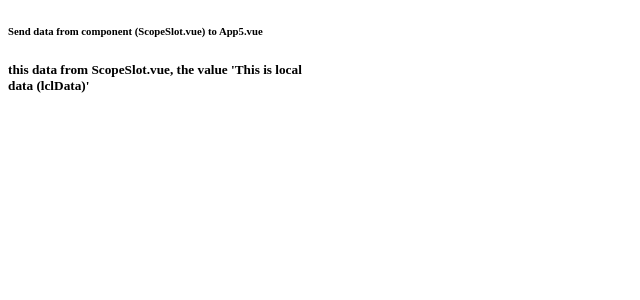
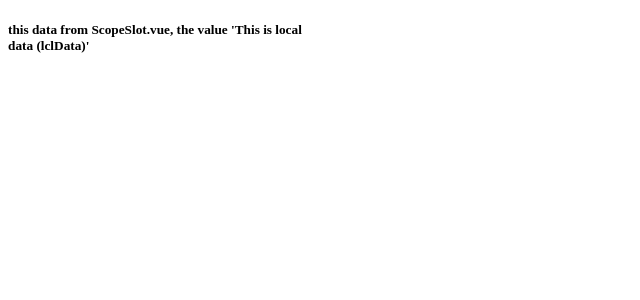
Before and after one commit to erymn/learn-vujs-w3s, a Vue app in the folder ScaleUp/firstsfc/: page / in a window 1280 px wide. Shown: the top 300 px of the page, without its empty margins (0-640 px from the left). Built offline with nearby package versions, Linux system fonts and the light colour scheme.

Commit message:
Send and Receive data v-slot scope slot

```diff
--- a/ScaleUp/firstsfc/src/App5.vue
+++ b/ScaleUp/firstsfc/src/App5.vue
@@ -1,11 +1,11 @@
 <template>
+    <!--Receive data from scope-slot tag-->
     <scope-slot v-slot="dataFromSlot">
         <h5>this data from ScopeSlot.vue, the value '{{ dataFromSlot.lclData }}'</h5>
     </scope-slot>
 </template>
 
 <script>
-import ScopeSlot from './components/ScopeSlot.vue';
 
 </script>
 
--- a/ScaleUp/firstsfc/src/components/ScopeSlot.vue
+++ b/ScaleUp/firstsfc/src/components/ScopeSlot.vue
@@ -1,5 +1,5 @@
 <template>
-    <h6>Send data from component (ScopeSlot.vue) to App5.vue</h6>
+    <!--Send data from component (ScopeSlot.vue) to App5.vue-->
     <slot v-bind:lclData="Data"></slot>
 </template>
 <script>
```
